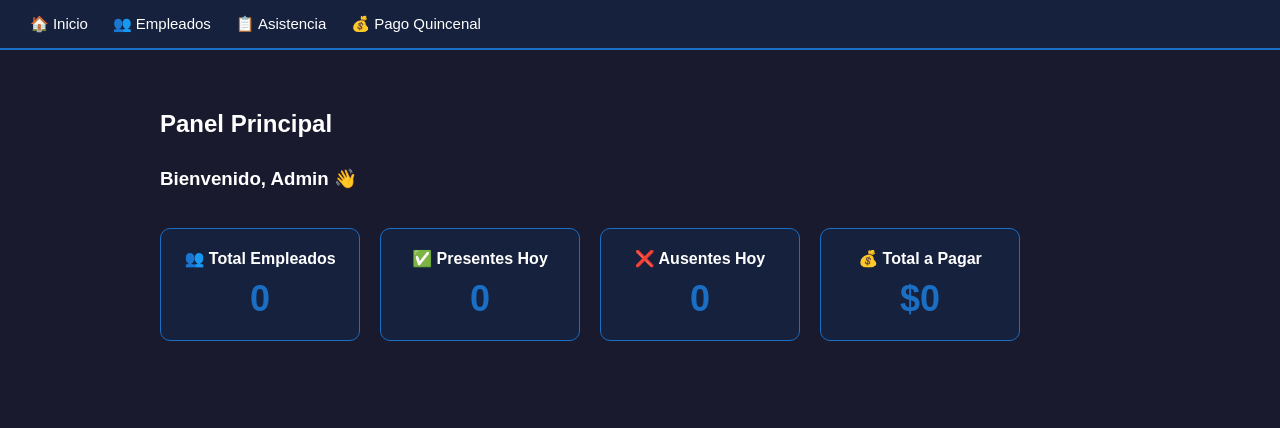
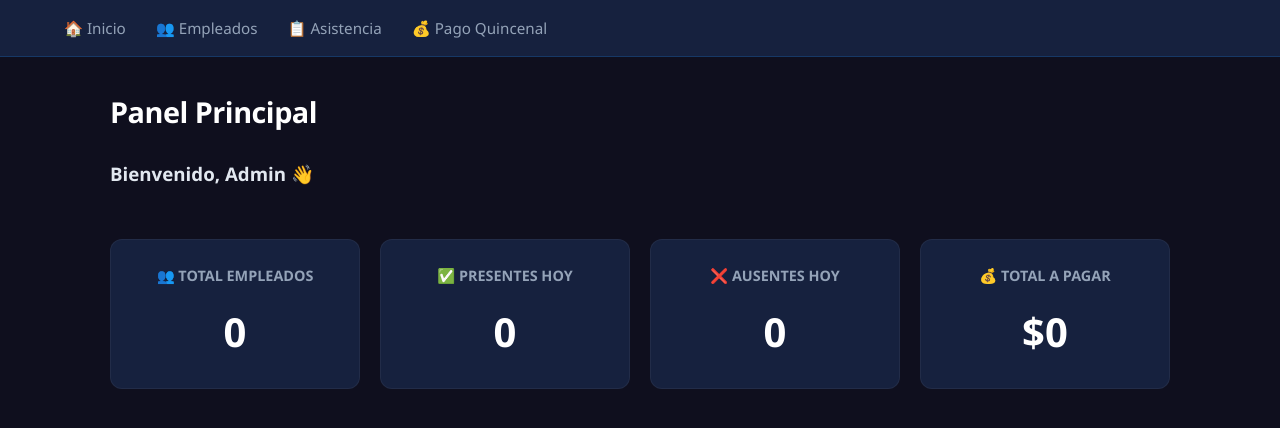
Before and after one commit to David-Santiago-123/AsistTrack, a Flask app: page /dashboard in a window 1280 px wide. Shown: the top 428 px of the page. Run offline with Flask 3, Linux system fonts and the light colour scheme; the visitor is signed in with stand-in values (Sample User, id 1); data that the repository does not hold is empty; some libraries are stand-ins or nearby versions.

Commit message:
estilos mejorados

```diff
--- a/static/css/estilos.css
+++ b/static/css/estilos.css
@@ -2,157 +2,218 @@
     margin: 0;
     padding: 0;
     box-sizing: border-box;
-    font-family: Arial, sans-serif;
+    font-family: 'Segoe UI', Roboto, Helvetica, Arial, sans-serif;
 }
 
 body {
-    background-color: #1a1a2e;
-    color: white;
+    background-color: #0f0f1e;
+    color: #e2e8f0;
+    line-height: 1.6;
 }
 
 /* LOGIN */
 .login-container {
     background-color: #16213e;
-    padding: 40px;
-    border-radius: 10px;
-    width: 350px;
+    padding: 2.5rem;
+    border-radius: 16px;
+    width: 100%;
+    max-width: 400px;
     text-align: center;
     position: absolute;
     top: 50%;
     left: 50%;
     transform: translate(-50%, -50%);
+    box-shadow: 0 10px 25px rgba(0, 0, 0, 0.3);
+    border: 1px solid rgba(26, 111, 196, 0.2);
 }
 
 h1 {
     color: #ffffff;
-    margin-bottom: 30px;
-    font-size: 24px;
+    margin-bottom: 1.5rem;
+    font-size: 1.8rem;
+    font-weight: 600;
+    letter-spacing: -0.5px;
 }
 
 label {
-    color: #ffffff;
+    color: #94a3b8;
     display: block;
     text-align: left;
-    margin-bottom: 5px;
-    margin-top: 10px;
+    margin-bottom: 0.5rem;
+    font-size: 0.9rem;
+    font-weight: 500;
 }
 
 input, select {
     width: 100%;
-    padding: 10px;
-    margin-bottom: 10px;
-    border: none;
-    border-radius: 5px;
-    background-color: #0f3460;
+    padding: 12px 16px;
+    margin-bottom: 1.2rem;
+    border: 1px solid #1e293b;
+    border-radius: 8px;
+    background-color: #0f172a;
     color: #ffffff;
+    outline: none;
+    transition: border-color 0.3s ease;
+}
+
+input:focus, select:focus {
+    border-color: #1a6fc4;
+    box-shadow: 0 0 0 2px rgba(26, 111, 196, 0.2);
 }
 
 button {
     width: 100%;
-    padding: 10px;
+    padding: 12px;
     background-color: #1a6fc4;
     color: white;
     border: none;
-    border-radius: 5px;
+    border-radius: 8px;
     cursor: pointer;
-    font-size: 16px;
-    margin-top: 10px;
+    font-size: 1rem;
+    font-weight: 600;
+    transition: all 0.3s ease;
 }
 
 button:hover {
-    background-color: #1557a0;
+    background-color: #2582e0;
+    transform: translateY(-1px);
+    box-shadow: 0 4px 12px rgba(26, 111, 196, 0.3);
 }
 
 /* NAV */
 nav {
     background-color: #16213e;
-    padding: 15px 30px;
+    padding: 1rem 5%;
     display: flex;
-    gap: 25px;
+    gap: 30px;
     align-items: center;
-    border-bottom: 2px solid #1a6fc4;
+    border-bottom: 1px solid rgba(26, 111, 196, 0.3);
+    position: sticky;
+    top: 0;
+    z-index: 100;
 }
 
 nav a {
-    color: white;
+    color: #94a3b8;
     text-decoration: none;
-    font-size: 15px;
+    font-size: 0.95rem;
+    font-weight: 500;
+    transition: color 0.3s ease;
 }
 
 nav a:hover {
-    color: #1a6fc4;
+    color: #ffffff;
 }
 
 /* CONTAINER */
 .container {
-    max-width: 1000px;
-    margin: 40px auto;
-    padding: 20px;
+    max-width: 1100px;
+    margin: 2rem auto;
+    padding: 0 20px;
 }
 
-/* BOTÓN */
+/* BOTÓN GENERAL */
 .btn {
     background-color: #1a6fc4;
     color: white;
     padding: 10px 20px;
-    border-radius: 5px;
+    border-radius: 8px;
     text-decoration: none;
     display: inline-block;
-    margin-bottom: 20px;
+    font-size: 0.9rem;
+    font-weight: 600;
+    transition: all 0.3s ease;
+    border: none;
 }
 
 .btn:hover {
-    background-color: #1557a0;
+    background-color: #2582e0;
+    transform: translateY(-1px);
 }
 
 /* TABLA */
 table {
     width: 100%;
-    border-collapse: collapse;
+    border-collapse: separate;
+    border-spacing: 0;
     background-color: #16213e;
+    border-radius: 12px;
+    overflow: hidden;
+    box-shadow: 0 4px 6px rgba(0, 0, 0, 0.1);
+    margin-top: 1rem;
 }
 
 th {
-    background-color: #1a6fc4;
-    padding: 12px;
+    background-color: #1e293b;
+    color: #1a6fc4;
+    padding: 16px;
     text-align: left;
+    font-size: 0.85rem;
+    text-transform: uppercase;
+    letter-spacing: 1px;
 }
 
 td {
-    padding: 10px 12px;
-    border-bottom: 1px solid #0f3460;
+    padding: 14px 16px;
+    border-bottom: 1px solid rgba(255, 255, 255, 0.05);
+    font-size: 0.95rem;
+}
+
+tr:last-child td {
+    border-bottom: none;
 }
 
 tr:hover {
-    background-color: #0f3460;
+    background-color: rgba(26, 111, 196, 0.05);
 }
 
-/* CARDS */
+/* CARDS DASHBOARD */
 .cards {
-    display: flex;
-    flex-direction: row;
+    display: grid;
+    grid-template-columns: repeat(auto-fit, minmax(220px, 1fr));
     gap: 20px;
-    flex-wrap: wrap;
-    margin-top: 20px;
+    margin: 1.5rem 0;
 }
 
 .card {
     background-color: #16213e;
-    border-radius: 10px;
-    padding: 20px;
-    width: 200px;
+    border-radius: 12px;
+    padding: 24px;
     text-align: center;
-    border: 1px solid #1a6fc4;
+    border: 1px solid rgba(255, 255, 255, 0.05);
+    transition: transform 0.3s ease;
+}
+
+.card:hover {
+    transform: translateY(-5px);
+    border-color: rgba(26, 111, 196, 0.4);
 }
 
 .card h2 {
-    font-size: 16px;
-    color: #ffffff;
-    margin-bottom: 10px;
+    font-size: 0.9rem;
+    color: #94a3b8;
+    margin-bottom: 0.8rem;
+    text-transform: uppercase;
 }
 
 .numero {
-    font-size: 36px;
-    font-weight: bold;
-    color: #1a6fc4;
+    font-size: 2.5rem;
+    font-weight: 700;
+    color: #ffffff;
+    display: block;
 }
+
+/* SCROLLBAR */
+::-webkit-scrollbar {
+    width: 8px;
+}
+::-webkit-scrollbar-track {
+    background: #0f0f1e;
+}
+::-webkit-scrollbar-thumb {
+    background: #1e293b;
+    border-radius: 10px;
+}
+::-webkit-scrollbar-thumb:hover {
+    background: #1a6fc4;
+}
```
